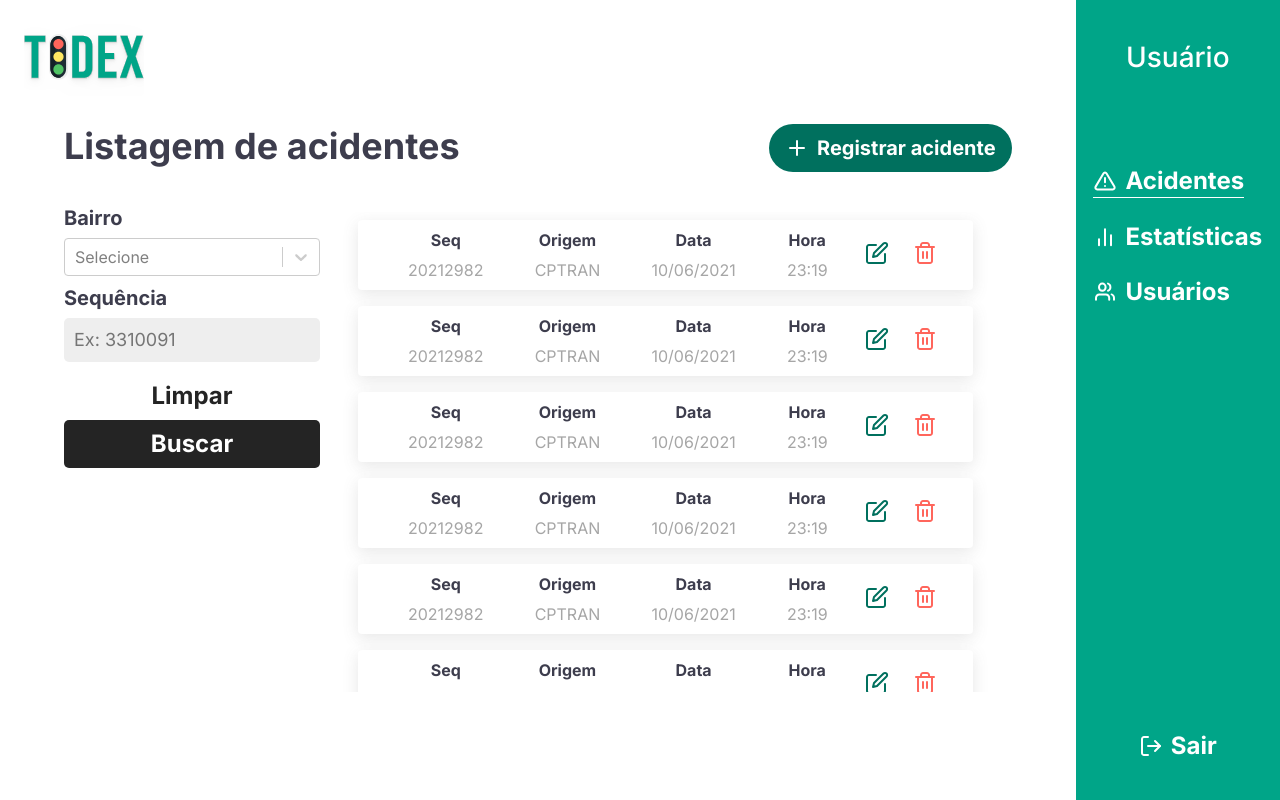
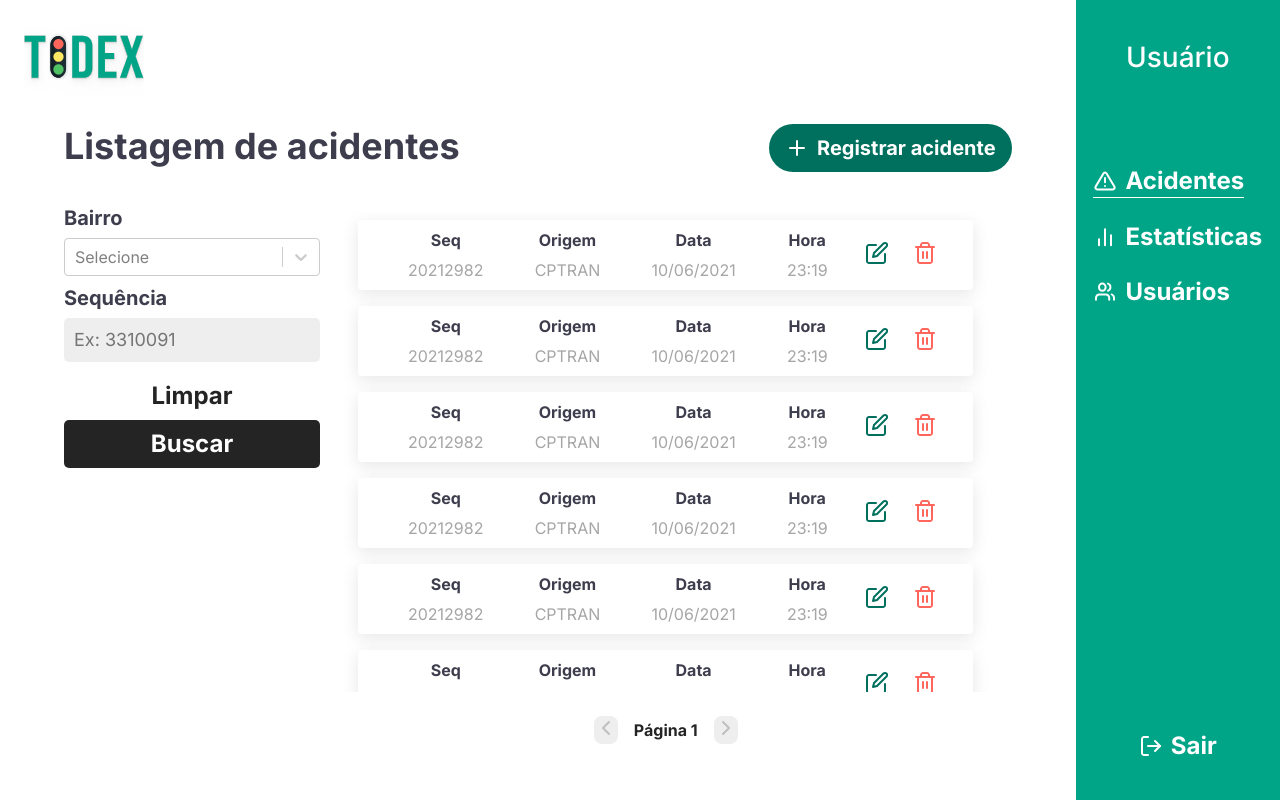
Before and after one commit to lucasarlim/tidex-web, a React (Create React App) app: page /acidentes in a window 1280 px wide. Built offline with nearby package versions, Linux system fonts and the light colour scheme; no server answers.

Commit message:
use paginator hook created

```diff
--- /dev/null
+++ b/src/components/Paginator/index.jsx
@@ -0,0 +1,28 @@
+import PropTypes from 'prop-types';
+import { Container, Button, Label } from './styles';
+import left from '../../assets/icons/chevron-left.svg';
+import right from '../../assets/icons/chevron-right.svg';
+
+function Paginator({ currentPage, onNext, onPrevious }) {
+	return (
+		<Container>
+			<Button onClick={onPrevious}>
+				<img src={left} alt="Página anterior" />
+			</Button>
+
+			<Label>Página {currentPage}</Label>
+
+			<Button onClick={onNext}>
+				<img src={right} alt="Próxima página" />
+			</Button>
+		</Container>
+	);
+}
+
+Paginator.propTypes = {
+	currentPage: PropTypes.number.isRequired,
+	onNext: PropTypes.func.isRequired,
+	onPrevious: PropTypes.func.isRequired,
+};
+
+export default Paginator;
--- /dev/null
+++ b/src/components/Paginator/styles.js
@@ -0,0 +1,20 @@
+import styled from 'styled-components';
+import { useTheme } from '../../styles/theme';
+
+export const Container = styled.div`
+	display: flex;
+	align-items: center;
+	margin-top: 3vh;
+`;
+
+export const Button = styled.button`
+	border: none;
+	background-color: ${useTheme.grayLighter};
+	border-radius: 8px;
+	margin: 0 16px;
+`;
+
+export const Label = styled.span`
+	color: ${useTheme.dark};
+	font-weight: bold;
+`;
--- a/src/contexts/AccidentsContext.jsx
+++ b/src/contexts/AccidentsContext.jsx
@@ -1,44 +1,46 @@
 import { createContext, useState, useContext } from 'react';
 import PropTypes from 'prop-types';
 import { useApiHandler } from './ApiHandlerContext';
+import usePaginator from '../hooks/usePaginator';
 
 const AccidentsContext = createContext({
 	accidents: [],
-	loading: false,
+	currentPage: 1,
+	neighbourhood: '',
 	getAccidents: () => {},
 	addAccident: () => {},
 	editAccident: () => {},
 	removeAccident: () => {},
+	nextPage: () => {},
+	previousPage: () => {},
+	setNeighbourhood: () => {},
 });
 
 export function AccidentsProvider({ children }) {
 	const { request } = useApiHandler();
+	const { currentPage, nextPage, previousPage } = usePaginator();
+
 	const [accidents, setAccidents] = useState([]);
-	const [loading, setLoading] = useState(false);
+	const [neighbourhood, setNeighbourhood] = useState('');
 
 	const getAccidents = async () => {
-		setLoading(true);
 		const { data, statusCode } = await request('/accidents', 'GET');
 
 		if (statusCode === 200) {
 			setAccidents(data);
 		}
-		setLoading(false);
 	};
 
 	const addAccident = async (accident) => {
-		setLoading(true);
 		const { statusCode } = await request('/accidents', 'POST', accident);
 
 		if (statusCode === 200) {
 			setAccidents([]);
 			await getAccidents();
 		}
-		setLoading(false);
 	};
 
 	const editAccident = async (accident) => {
-		setLoading(true);
 		const { statusCode } = await request(
 			`/accidents/${accident._id}`,
 			'PUT',
@@ -49,11 +51,9 @@ export function AccidentsProvider({ children }) {
 			setAccidents([]);
 			await getAccidents();
 		}
-		setLoading(false);
 	};
 
 	const removeAccident = async (accident) => {
-		setLoading(true);
 		const { statusCode } = await request(
 			`/accidents/${accident._id}`,
 			'DELETE'
@@ -63,18 +63,21 @@ export function AccidentsProvider({ children }) {
 			setAccidents([]);
 			await getAccidents();
 		}
-		setLoading(false);
 	};
 
 	return (
 		<AccidentsContext.Provider
 			value={{
+				currentPage,
+				neighbourhood,
 				accidents,
-				loading,
 				getAccidents,
 				addAccident,
 				editAccident,
 				removeAccident,
+				setNeighbourhood,
+				nextPage,
+				previousPage,
 			}}
 		>
 			{children}
--- /dev/null
+++ b/src/hooks/usePaginator.js
@@ -0,0 +1,23 @@
+import { useState } from 'react';
+
+function usePaginator() {
+	const [currentPage, setCurrentPage] = useState(1);
+
+	const nextPage = () => {
+		setCurrentPage(currentPage + 1);
+	};
+
+	const previousPage = () => {
+		const nextValue = currentPage - 1;
+		if (nextValue === 0) setCurrentPage(1);
+		else setCurrentPage(nextValue);
+	};
+
+	return {
+		currentPage,
+		nextPage,
+		previousPage,
+	};
+}
+
+export default usePaginator;
--- a/src/pages/Accidents/index.jsx
+++ b/src/pages/Accidents/index.jsx
@@ -1,4 +1,4 @@
-import { useEffect, useState } from 'react';
+import { useEffect } from 'react';
 import { useHistory } from 'react-router-dom';
 import { useAccidents } from '../../contexts/AccidentsContext';
 import { getAccidentInfos } from '../../utils/data';
@@ -10,12 +10,21 @@ import Input from '../../components/Input';
 import Button from '../../components/Button';
 import Select from '../../components/Select';
 import InfoRow from '../../components/InfoRow';
+import Paginator from '../../components/Paginator';
 import { Container, Content, Filters, List, ListWrapper } from './styles';
 
 function Accidents() {
 	const history = useHistory();
-	const { getAccidents, editAccident, removeAccident } = useAccidents();
-	const [neighbourhood, setNeighbourhood] = useState('');
+	const {
+		getAccidents,
+		editAccident,
+		removeAccident,
+		neighbourhood,
+		setNeighbourhood,
+		nextPage,
+		previousPage,
+		currentPage,
+	} = useAccidents();
 
 	useEffect(() => {
 		getAccidents();
@@ -59,6 +68,12 @@ function Accidents() {
 								/>
 							))}
 						</List>
+
+						<Paginator
+							currentPage={currentPage}
+							onNext={nextPage}
+							onPrevious={previousPage}
+						/>
 					</ListWrapper>
 				</Content>
 			</Container>
--- a/src/pages/Accidents/styles.js
+++ b/src/pages/Accidents/styles.js
@@ -20,7 +20,8 @@ export const ListWrapper = styled.div`
 	width: 100%;
 	display: flex;
 	flex-direction: column;
-	padding: 5vh 1vw;
+	align-items: center;
+	padding: 5vh 1vw 0 1vw;
 `;
 
 export const List = styled.div`
```
Also changed, not shown: src/assets/icons/chevron-left.svg, src/assets/icons/chevron-right.svg.
